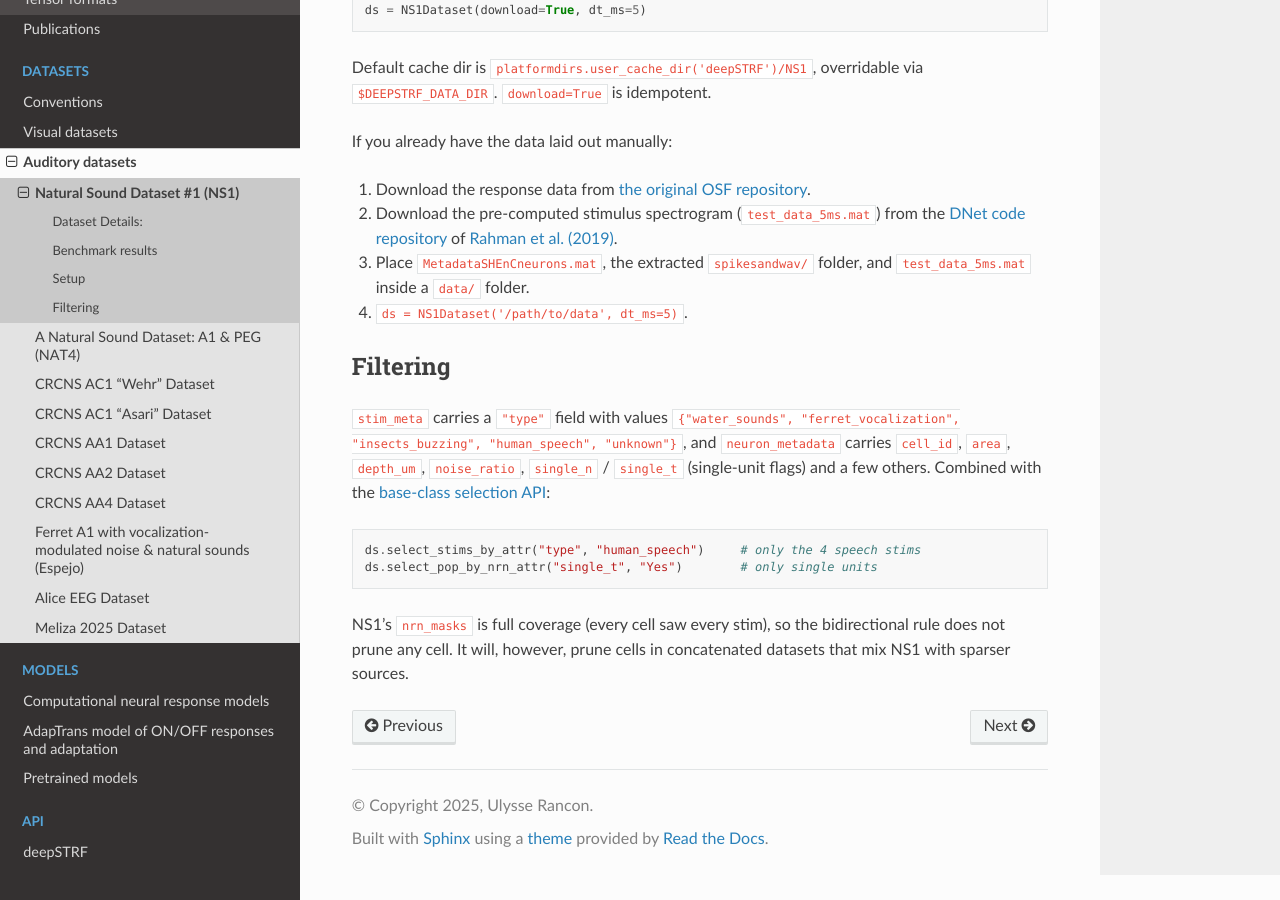
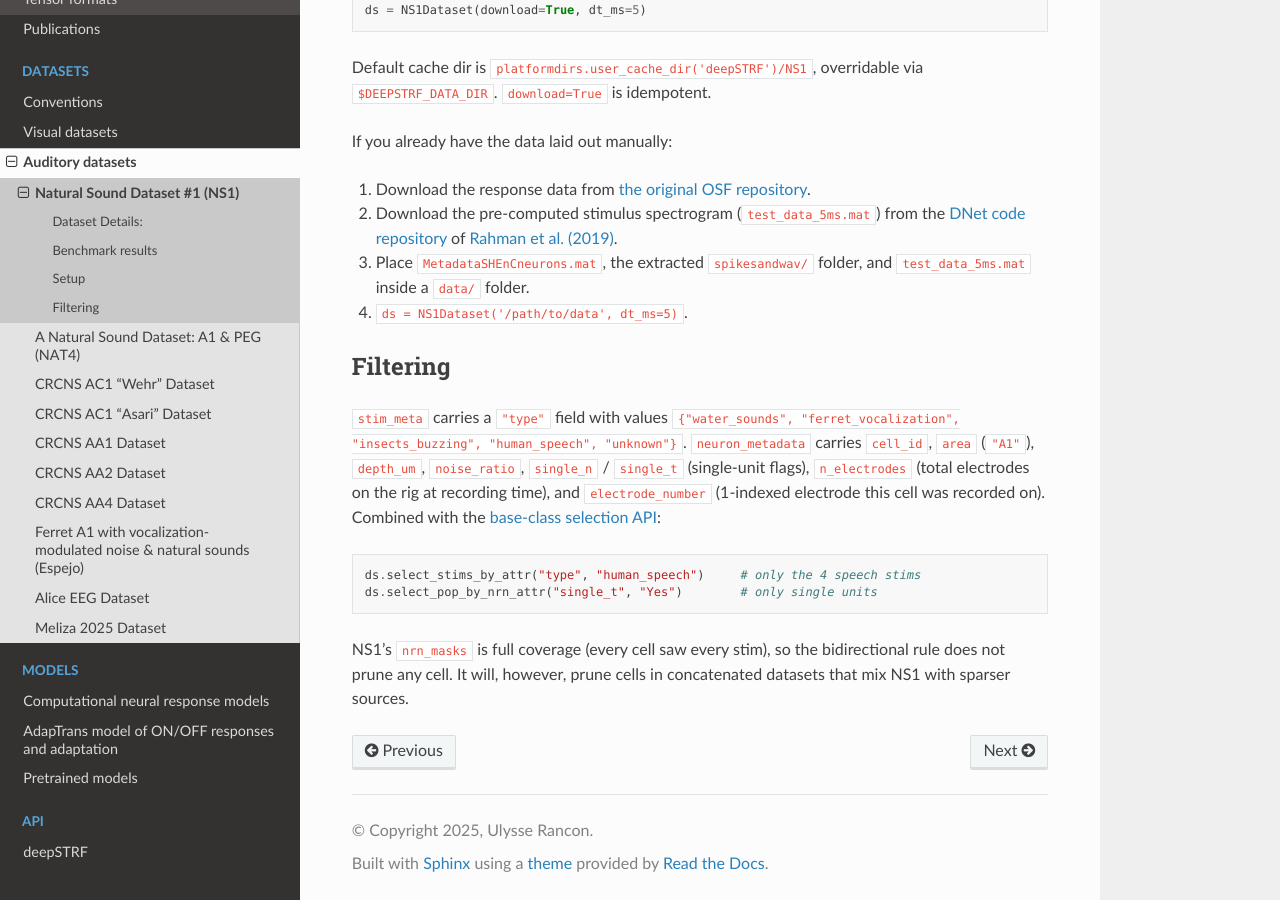
Before and after one commit to urancon/deepSTRF, a Sphinx documentation site: the page built from docs/_source/md/README_NS1.md, in a window 1280 px wide and 900 px high, scrolled down 1697 px. Built offline with Sphinx 7.4.7 and the Read the Docs theme 3.1.0, drawn with Linux system fonts in a browser that asks for light colours; pages that are not in the unit, such as notebooks, are missing from menus.

Commit message:
docs: NS1 — replace 'and a few others' meta hedge with the actual keys
The Filtering section listed five neuron_metadata keys and ended with
'and a few others'. Audited against ns1_drc.py:262 — those 'others' are
n_electrodes and electrode_number. Spelled them out (plus explicit
'A1' for area, since NS1 is single-area).

Per-README meta audit summary (no changes needed elsewhere):
- NAT4, Espejo: already document both stim_meta and neuron_metadata
  (Espejo via dedicated tables in 'Estimation vs test' + 'Per-cell
  metadata').
- AA1, Alice_EEG, Meliza_2025: full lists already in place.
- AA2, AA4: just landed in 57851fc0.
- Wehr, Asari: legacy pre-modernization, intentionally untouched.

Co-Authored-By: Claude Opus 4.7 (1M context) <noreply@anthropic.com>

````diff
--- a/docs/_source/md/README_NS1.md
+++ b/docs/_source/md/README_NS1.md
@@ -74,10 +74,11 @@ If you already have the data laid out manually:
 ## Filtering
 
 `stim_meta` carries a `"type"` field with values
-`{"water_sounds", "ferret_vocalization", "insects_buzzing", "human_speech", "unknown"}`,
-and `neuron_metadata` carries `cell_id`, `area`, `depth_um`,
-`noise_ratio`, `single_n` / `single_t` (single-unit flags) and a few
-others. Combined with the
+`{"water_sounds", "ferret_vocalization", "insects_buzzing", "human_speech", "unknown"}`.
+`neuron_metadata` carries `cell_id`, `area` (`"A1"`), `depth_um`,
+`noise_ratio`, `single_n` / `single_t` (single-unit flags), `n_electrodes`
+(total electrodes on the rig at recording time), and `electrode_number`
+(1-indexed electrode this cell was recorded on). Combined with the
 [base-class selection API](data_paradigm.md#8-iteration-honours-the-current-selection-bidirectional):
 
 ```python
````
